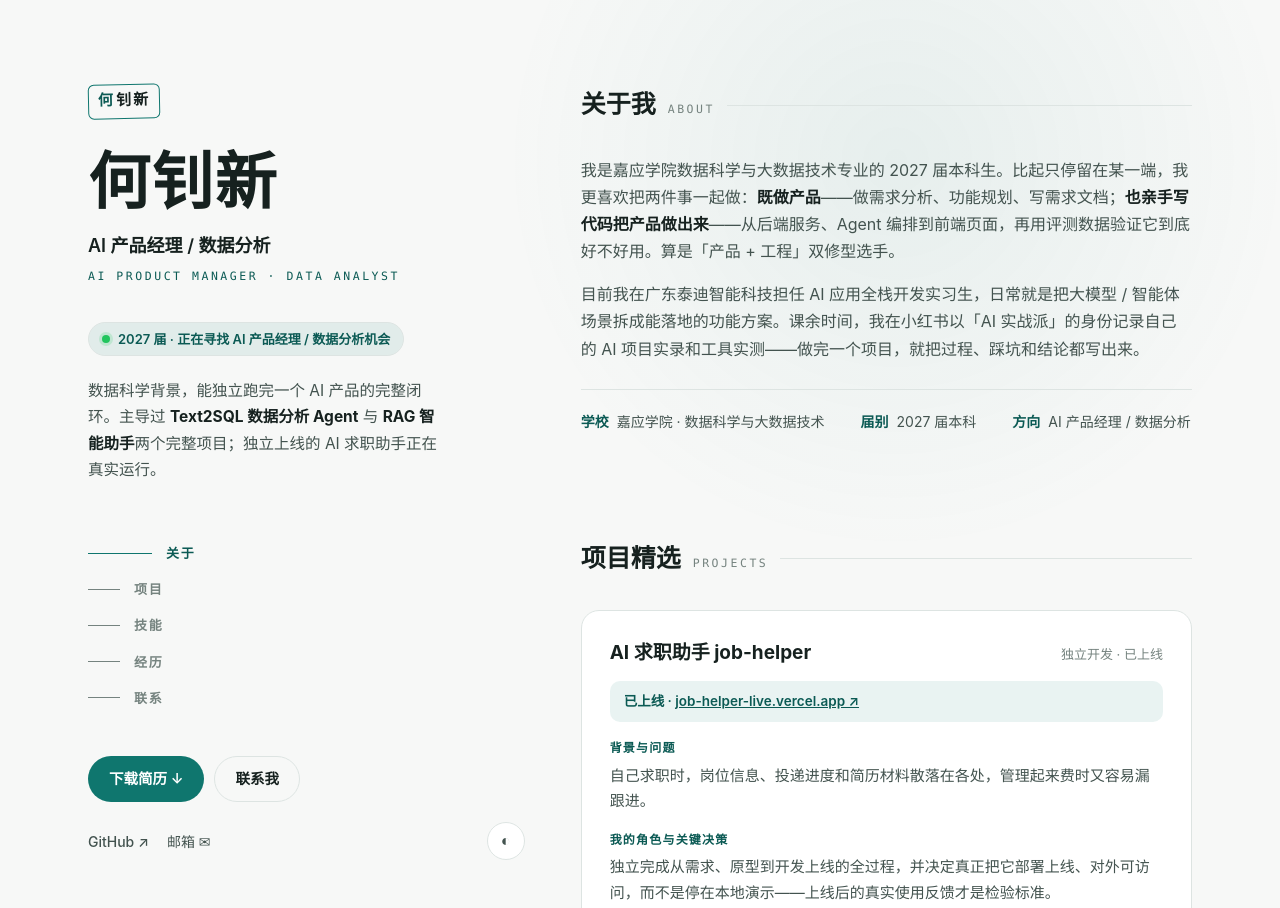
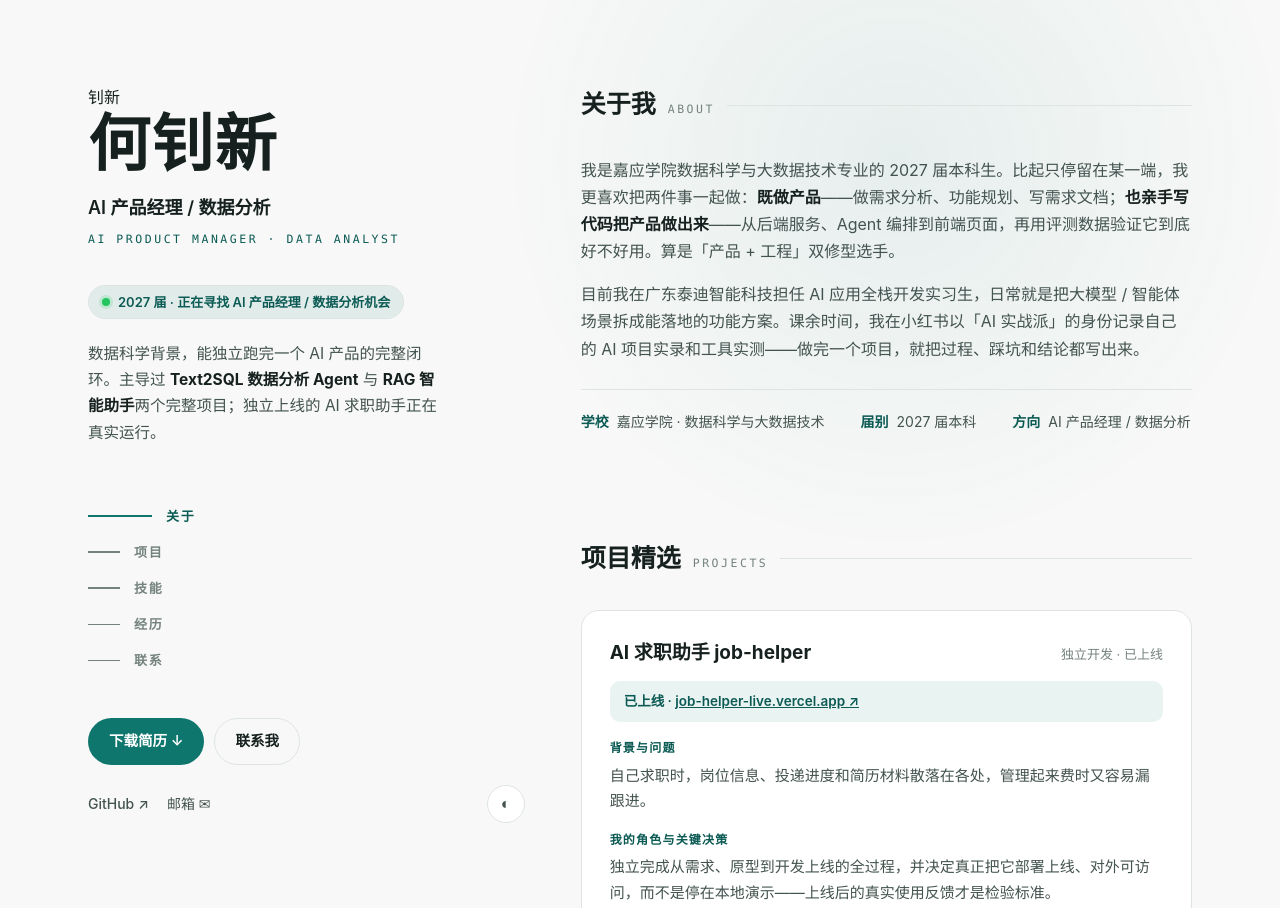
Before and after one commit to hexiaoxinmff/hexiaoxinmff.github.io, a plain HTML site: page index.html in a window 1280 px wide. Shown: the top 908 px of the page. Drawn offline with Linux system fonts and the light colour scheme.

Commit message:
移除侧栏印章名标

```diff
--- a/index.html
+++ b/index.html
@@ -93,16 +93,6 @@
         display: flex; flex-direction: column;
         padding: 84px 0 56px;
       }
-      .brand-seal {
-        align-self: flex-start;
-        display: inline-flex; align-items: baseline; gap: 1px;
-        border: 1.5px solid var(--teal); border-radius: 6px;
-        padding: 3px 9px 4px; margin-bottom: 30px;
-        font-family: "Songti SC", "STSong", "Noto Serif SC", "SimSun", serif;
-        font-size: 15px; font-weight: 700; letter-spacing: 0.14em; color: var(--ink);
-        transform: rotate(-1.2deg);
-      }
-      .brand-seal .surname { color: var(--teal-strong); }
       .side h1 {
         font-family: "Songti SC", "STSong", "Noto Serif SC", "SimSun", serif;
         font-weight: 900; font-size: clamp(46px, 5.2vw, 62px);
@@ -314,7 +304,6 @@
         .layout { display: block; padding: 0 22px; }
         .side { position: static; height: auto; padding: 52px 0 6px; }
         .side h1 { font-size: 44px; }
-        .brand-seal { margin-bottom: 24px; }
         .side-nav { display: none; }
         .side-bottom { margin-top: 30px; padding-top: 0; }
         .theme-btn { margin-left: 0; }
@@ -345,7 +334,7 @@
 
       <!-- ============ SIDEBAR ============ -->
       <header class="side" id="top">
-        <span class="brand-seal"><span class="surname">何</span>钊新</span>
+        钊新</span>
         <h1>何钊新</h1>
         <p class="role">AI 产品经理 / 数据分析</p>
         <p class="role-en">AI Product Manager · Data Analyst</p>
```
